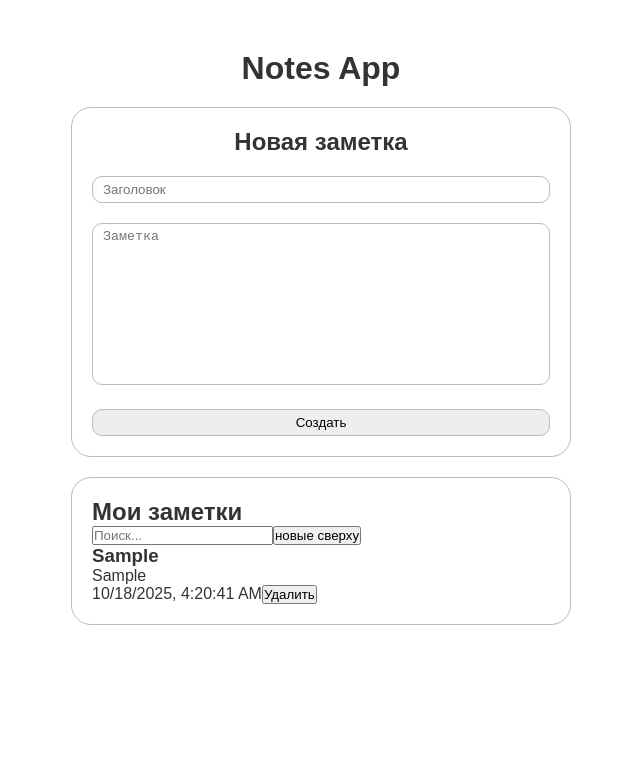
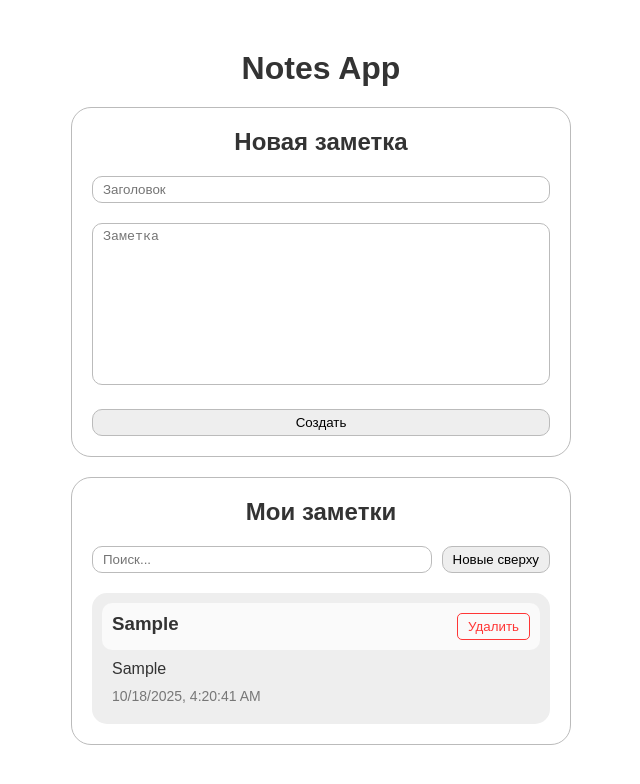
Before and after one commit to CondoR-R/notes-app, a React (Vite) app: page / in a window 1280 px wide. Both pictures are taken after typing "Sample", "Sample" into the empty fields and a click on the input "Создать". Shown: the top 784 px of the page, without its empty margins (319-959 px from the left). Built offline with nearby package versions, Linux system fonts and the light colour scheme.

Commit message:
стилизация NoteList и его дочерних компонентов

```diff
--- a/src/components/NoteForm/NoteForm.module.scss
+++ b/src/components/NoteForm/NoteForm.module.scss
@@ -4,33 +4,13 @@
   flex-direction: column;
   row-gap: 20px;
 
-
   input, textarea {
-    padding: 5px 10px;
-    border-radius: 10px;
-    border: 1px solid #bbb;
     width: 100%;
   }
 
   textarea {
     resize: none;
   }
-
-
-  input[type=submit] {
-    background-color: #eee;
-    transition: background-color .2s;
-    cursor: pointer;
-
-    &:hover {
-      background-color: #ccc;
-    }
-
-    &:active {
-      background-color: #aaa;
-    }
-
-  }
 }
 
 .title {
--- a/src/components/NoteForm/index.tsx
+++ b/src/components/NoteForm/index.tsx
@@ -52,6 +52,7 @@ export const NoteForm: React.FC<Props> = ({className}) => {
           value={titleValue}
           onChange={onChangeTitle}
           placeholder={'Заголовок'}
+          className={'input'}
         />
       </label>
       <label htmlFor="new-note-content">
@@ -62,11 +63,13 @@ export const NoteForm: React.FC<Props> = ({className}) => {
           value={contentValue}
           onChange={onChangeContent}
           placeholder={'Заметка'}
+          className={'input'}
         />
       </label>
       <input
         type={'submit'}
         value={'Создать'}
+        className={'input button'}
       />
     </form>
   )
--- a/src/components/NoteItem/NoteItem.module.scss
+++ b/src/components/NoteItem/NoteItem.module.scss
@@ -1,3 +1,47 @@
-.wrapper {
+.item {
+  background-color: #eee;
+  border-radius: 15px;
+  padding: 10px;
+}
 
+.header, .body {
+  padding: 10px;
 }
+
+.header {
+  background-color: #fafafa;
+  border-radius: 10px;
+  display: grid;
+  grid-template-columns: 1fr auto;
+  column-gap: 10px;
+}
+
+.delete {
+  align-self: center;
+  border: 1px solid #FF3636;
+  background-color: transparent;
+  padding: 5px 10px;
+  color: #FF3636;
+  border-radius: 5px;
+  transition: all 0.2s;
+
+  &:hover {
+    background-color: #FF3636;
+    color: #fafafa;
+  }
+
+  &:active {
+    background-color: #e02f2f;
+  }
+}
+
+.body {
+  display: flex;
+  flex-direction: column;
+  row-gap: 10px;
+}
+
+.date {
+  color: #777;
+  font-size: 14px;
+}
--- a/src/components/NoteItem/index.tsx
+++ b/src/components/NoteItem/index.tsx
@@ -2,6 +2,7 @@ import React, {useContext} from 'react';
 import type {NoteT} from "@/types";
 import cn from "classnames";
 import {DispatchContext} from "@/state/notes-reducer.ts";
+import style from "./NoteItem.module.scss";
 
 interface Props {
   className?: string;
@@ -18,16 +19,22 @@ export const NoteItem: React.FC<Props> = ({className, note}) => {
   }
 
   return (
-    <li className={cn(className)}>
+    <li className={cn(style.item, className)}>
+      <div className={style.header}>
         <h3>{note.title}</h3>
-      <p>{note.content}</p>
-      <span>{new Date(note.date).toLocaleString()}</span>
         <button
           type="button"
           onClick={onClickDeleteNote}
+          className={style.delete}
         >
           Удалить
         </button>
+      </div>
+      <div className={style.body}>
+        <p>{note.content}</p>
+        <span className={style.date}>{new Date(note.date).toLocaleString()}</span>
+      </div>
+
     </li>
   )
 }
--- a/src/components/NoteList/NoteList.module.scss
+++ b/src/components/NoteList/NoteList.module.scss
@@ -1,3 +1,24 @@
 .wrapper {
+  display: flex;
+  flex-direction: column;
+  row-gap: 20px;
+}
 
+.title {
+  align-self: center;
 }
+
+.filtersBox {
+  display: flex;
+  column-gap: 10px;
+}
+
+.search {
+  flex: 1;
+}
+
+.list {
+  display: flex;
+  flex-direction: column;
+  row-gap: 10px;
+}
--- a/src/components/NoteList/index.tsx
+++ b/src/components/NoteList/index.tsx
@@ -30,10 +30,12 @@ export const NoteList: React.FC<Props> = ({className}) => {
 
   return (
     <div className={cn(style.wrapper, className, 'border')}>
-      <h2>Мои заметки</h2>
-      <SearchBar />
-      <SortControls />
-      <ul>
+      <h2 className={style.title}>Мои заметки</h2>
+      <div className={style.filtersBox}>
+        <SearchBar className={style.search} />
+        <SortControls />
+      </div>
+      <ul className={style.list}>
         {renderNotes}
       </ul>
     </div>
--- a/src/components/SearchBar/SearchBar.module.scss
+++ b/src/components/SearchBar/SearchBar.module.scss
@@ -1,3 +1,3 @@
-.wrapper {
-
+.search {
+  border-radius: 10px;
 }
--- a/src/components/SearchBar/index.tsx
+++ b/src/components/SearchBar/index.tsx
@@ -1,6 +1,7 @@
 import React, {useContext} from 'react';
 import {DispatchContext, StateContext} from "@/state/notes-reducer.ts";
 import cn from "classnames";
+import style from './SearchBar.module.scss'
 
 interface Props {
   className?: string;
@@ -18,7 +19,7 @@ export const SearchBar: React.FC<Props> = ({className}) => {
 
   return (
     <input
-      className={cn(className)}
+      className={cn(className, style.search, 'input')}
       placeholder={'Поиск...'}
       value={searchQuery}
       onChange={onChangeSearch}
--- a/src/components/SortControls/SortControls.module.scss
+++ b/src/components/SortControls/SortControls.module.scss
@@ -1,3 +1,3 @@
-.wrapper {
+.sort {
 
 }
--- a/src/components/SortControls/index.tsx
+++ b/src/components/SortControls/index.tsx
@@ -8,8 +8,8 @@ interface Props {
 
 export const SortControls: React.FC<Props> = ({className}) => {
   return (
-    <button className={cn(style.wrapper, className)}>
-      новые сверху
+    <button className={cn(style.sort, className, 'input', 'button')}>
+      Новые сверху
     </button>
   )
 }
--- a/src/styles/_global.scss
+++ b/src/styles/_global.scss
@@ -22,6 +22,26 @@ body {
   padding: 20px;
 }
 
+.input {
+  padding: 5px 10px;
+  border-radius: 10px;
+  border: 1px solid #bbb;
+}
+
+.button {
+  background-color: #eee;
+  transition: background-color .2s;
+  cursor: pointer;
+
+  &:hover {
+    background-color: #ccc;
+  }
+
+  &:active {
+    background-color: #aaa;
+  }
+}
+
 .h1 {
   text-align: center;
   margin-bottom: 20px;
```
Lines whose indentation alone changed are shown as unchanged.
